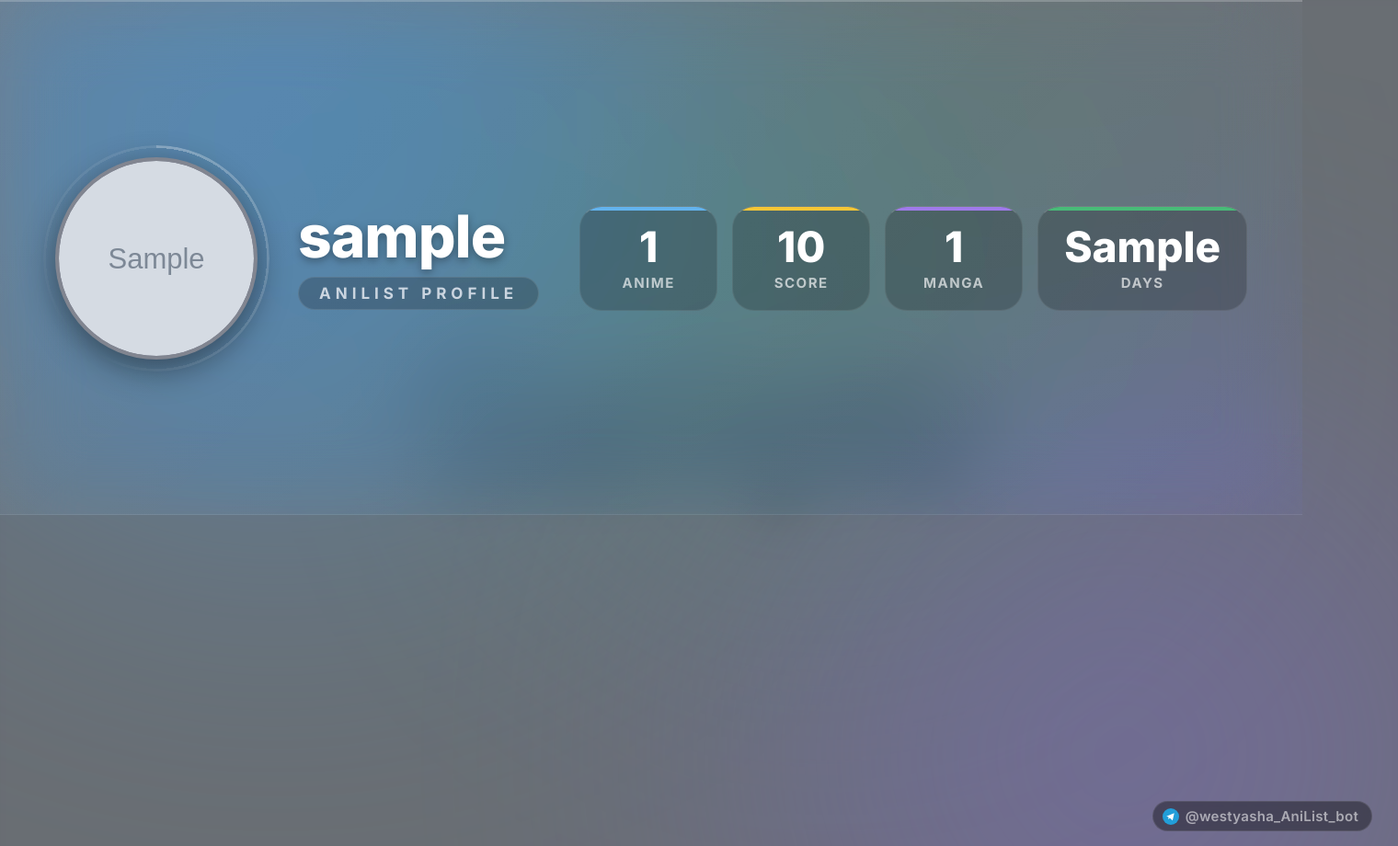
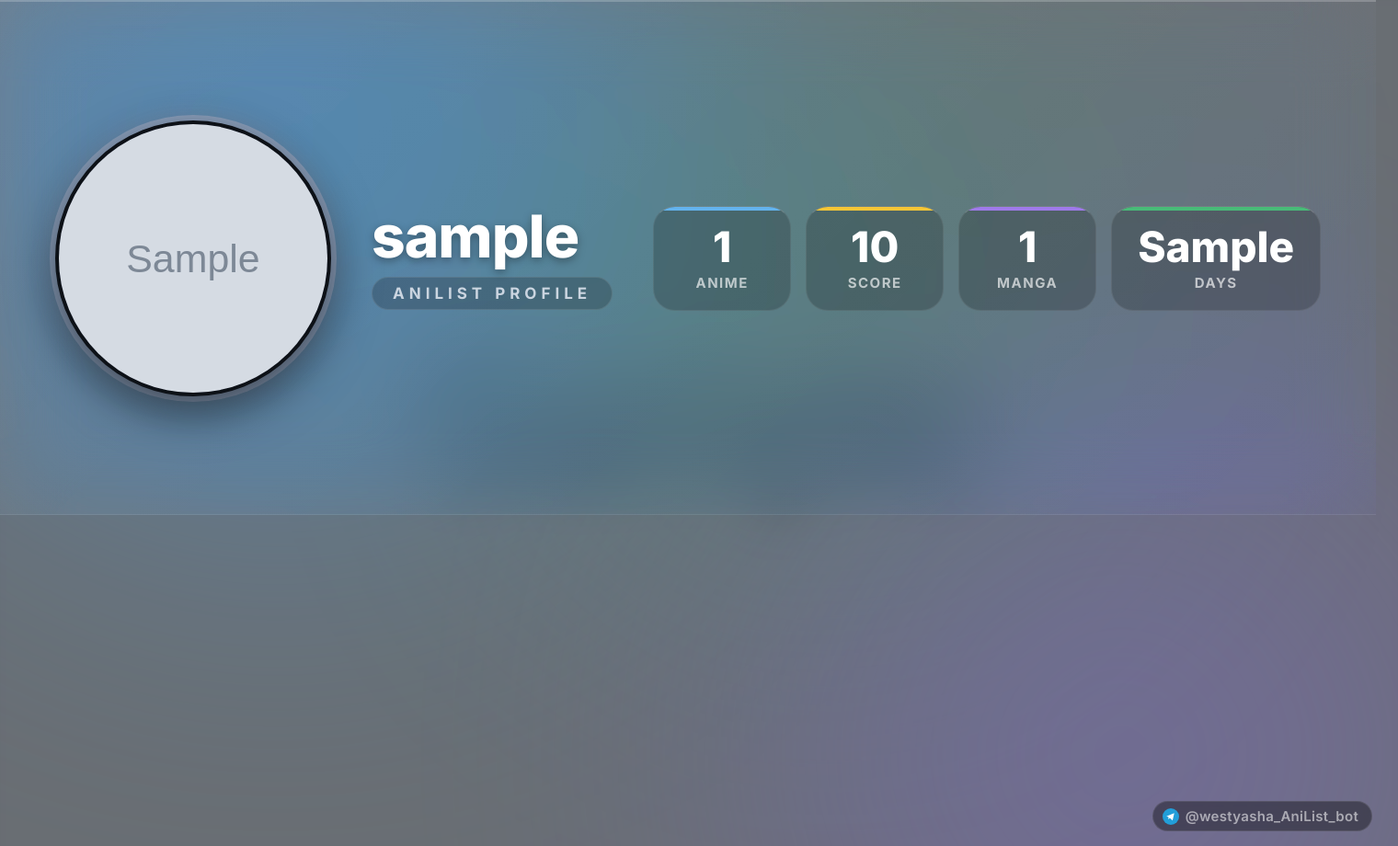
Before and after one commit to Westyasha/AniList_Telegram, a Python web app: template templates/profile_card.html in a window 1520 px wide. Shown: the whole page at 92% size. Run offline with Jinja, Linux system fonts and the light colour scheme; the template is opened without the code that fills it: most values are stand-ins (such as "Sample title", 1, 10 or a date in 2020); grey boxes marked "Sample" are stand-in pictures.

Commit message:
contur + localization fix in imgen

```diff
--- a/core/image_gen.py
+++ b/core/image_gen.py
@@ -36,7 +36,7 @@
         )
         page = await browser.new_page(viewport={"width": 8000, "height": 4000})
         await page.set_content(html, wait_until="networkidle")
-        await asyncio.sleep(0.3)
+        await asyncio.sleep(0.5)
         dims = await page.evaluate("""() => ({
             w: document.body.scrollWidth,
             h: document.body.scrollHeight
@@ -76,6 +76,7 @@
 
 async def generate_profile_card(data: dict) -> io.BytesIO:
     render_data = {
+        "lang":             data.get("lang", "ru"),
         "username":         data.get("username", "?"),
         "banner_url":       data.get("banner_url") or "",
         "avatar_url":       data.get("avatar_url") or "",
--- a/templates/profile_card.html
+++ b/templates/profile_card.html
@@ -52,18 +52,22 @@
   }
 
   .avatar-wrap { position: relative; flex-shrink: 0; }
+
+  .avatar-ring {
+    position: absolute;
+    inset: -6px;
+    border-radius: 50%;
+    z-index: 1;
+    background: conic-gradient(#63b3ed, #9f7aea, #63b3ed);
+  }
+
   .avatar {
-    width: 220px; height: 220px; border-radius: 50%;
+    position: relative; z-index: 2;
+    width: 300px; height: 300px; border-radius: 50%;
     object-fit: cover;
-    border: 4px solid rgba(255,255,255,0.45);
-    box-shadow: 0 10px 36px rgba(0,0,0,0.45);
+    border: 4px solid #0d1117;
+    box-shadow: 0 16px 50px rgba(0,0,0,0.6);
     display: block; background: #1a2035;
-  }
-  .avatar-ring {
-    position: absolute; inset: -13px; border-radius: 50%;
-    background: conic-gradient(rgba(255,255,255,0.3), transparent 60%, rgba(255,255,255,0.1));
-    mask: radial-gradient(farthest-side, transparent calc(100% - 3px), #fff 0);
-    -webkit-mask: radial-gradient(farthest-side, transparent calc(100% - 3px), #fff 0);
   }
 
   .identity { flex-shrink: 0; }
@@ -245,9 +249,9 @@
   <div class="card">
     <div class="left">
       <div class="avatar-wrap">
-        <div class="avatar-ring"></div>
+        <div class="avatar-ring" id="avatarRing"></div>
         {% if avatar_url %}
-        <img class="avatar" src="{{ avatar_url }}" onerror="this.style.background='#1a2035'">
+        <img class="avatar" id="avatarImg" src="{{ avatar_url }}" crossorigin="anonymous" onerror="this.style.background='#1a2035'">
         {% else %}
         <div class="avatar"></div>
         {% endif %}
@@ -333,5 +337,82 @@
     </svg>
     <span class="footer-text">@westyasha_AniList_bot</span>
   </div>
+<script>
+(function() {
+  const img = document.getElementById('avatarImg');
+  const ring = document.getElementById('avatarRing');
+  if (!img || !ring) return;
+
+  function sample(img) {
+    const size = 80;
+    const c = document.createElement('canvas');
+    c.width = c.height = size;
+    const ctx = c.getContext('2d');
+    ctx.drawImage(img, 0, 0, size, size);
+
+    // Sample points around the edge of the circle at different angles
+    const angles = 12;
+    const colors = [];
+    const r = size / 2;
+    for (let i = 0; i < angles; i++) {
+      const angle = (i / angles) * Math.PI * 2;
+      const x = Math.round(r + (r - 4) * Math.cos(angle));
+      const y = Math.round(r + (r - 4) * Math.sin(angle));
+      const px = ctx.getImageData(x, y, 1, 1).data;
+      // Boost saturation to make colors pop
+      const [h, s, l] = rgbToHsl(px[0], px[1], px[2]);
+      colors.push(hslToHex(h, Math.min(s * 1.4, 1), Math.max(Math.min(l, 0.65), 0.35)));
+    }
+    // Build conic-gradient from sampled colors
+    const stops = colors.map((c, i) => `${c} ${Math.round(i / angles * 360)}deg`).join(', ');
+    ring.style.background = `conic-gradient(${stops}, ${colors[0]} 360deg)`;
+    // Add glow matching first dominant color
+    ring.style.boxShadow = `0 0 18px 4px ${colors[0]}55`;
+  }
+
+  function rgbToHsl(r, g, b) {
+    r /= 255; g /= 255; b /= 255;
+    const max = Math.max(r, g, b), min = Math.min(r, g, b);
+    let h, s, l = (max + min) / 2;
+    if (max === min) { h = s = 0; }
+    else {
+      const d = max - min;
+      s = l > 0.5 ? d / (2 - max - min) : d / (max + min);
+      switch (max) {
+        case r: h = ((g - b) / d + (g < b ? 6 : 0)) / 6; break;
+        case g: h = ((b - r) / d + 2) / 6; break;
+        case b: h = ((r - g) / d + 4) / 6; break;
+      }
+    }
+    return [h, s, l];
+  }
+
+  function hslToHex(h, s, l) {
+    let r, g, b;
+    if (s === 0) { r = g = b = l; }
+    else {
+      const hue2rgb = (p, q, t) => {
+        if (t < 0) t += 1; if (t > 1) t -= 1;
+        if (t < 1/6) return p + (q - p) * 6 * t;
+        if (t < 1/2) return q;
+        if (t < 2/3) return p + (q - p) * (2/3 - t) * 6;
+        return p;
+      };
+      const q = l < 0.5 ? l * (1 + s) : l + s - l * s;
+      const p = 2 * l - q;
+      r = hue2rgb(p, q, h + 1/3);
+      g = hue2rgb(p, q, h);
+      b = hue2rgb(p, q, h - 1/3);
+    }
+    return '#' + [r, g, b].map(x => Math.round(x * 255).toString(16).padStart(2, '0')).join('');
+  }
+
+  if (img.complete && img.naturalWidth) {
+    sample(img);
+  } else {
+    img.addEventListener('load', () => sample(img));
+  }
+})();
+</script>
 </body>
 </html>
```
